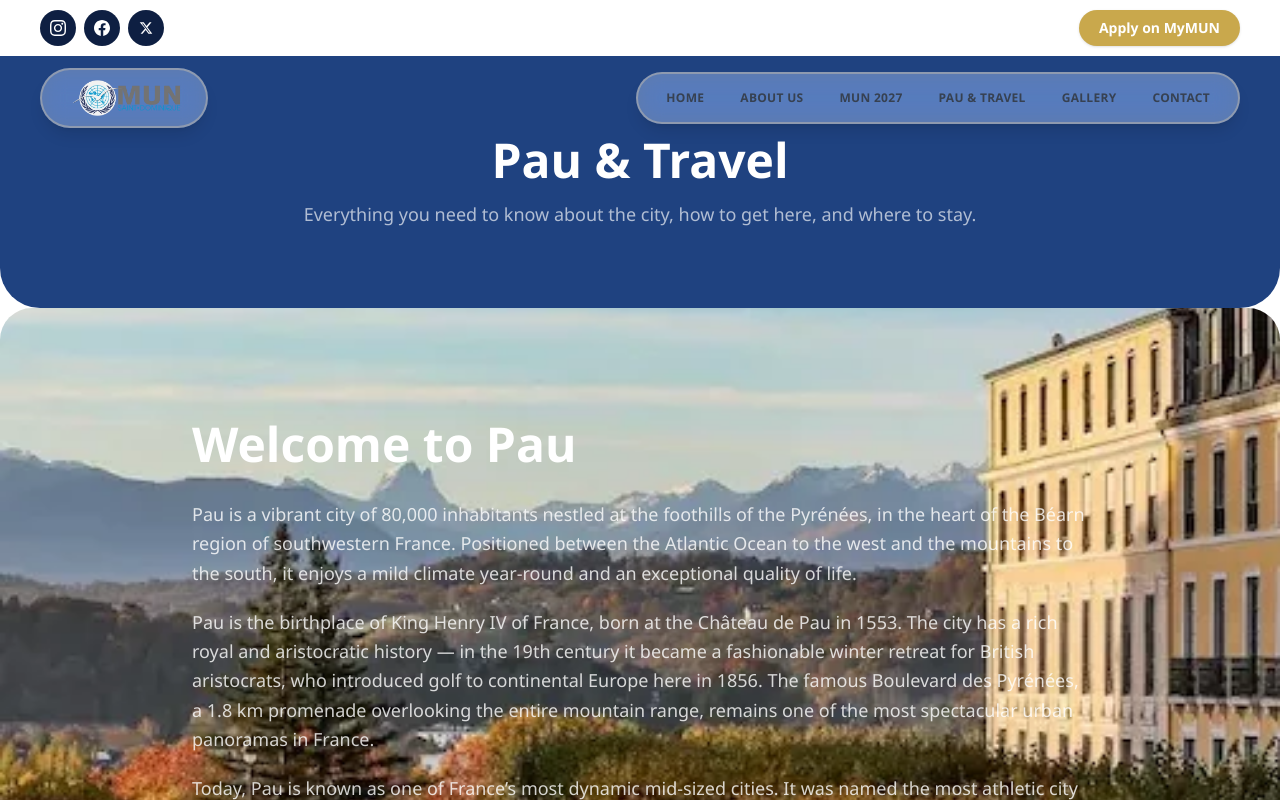
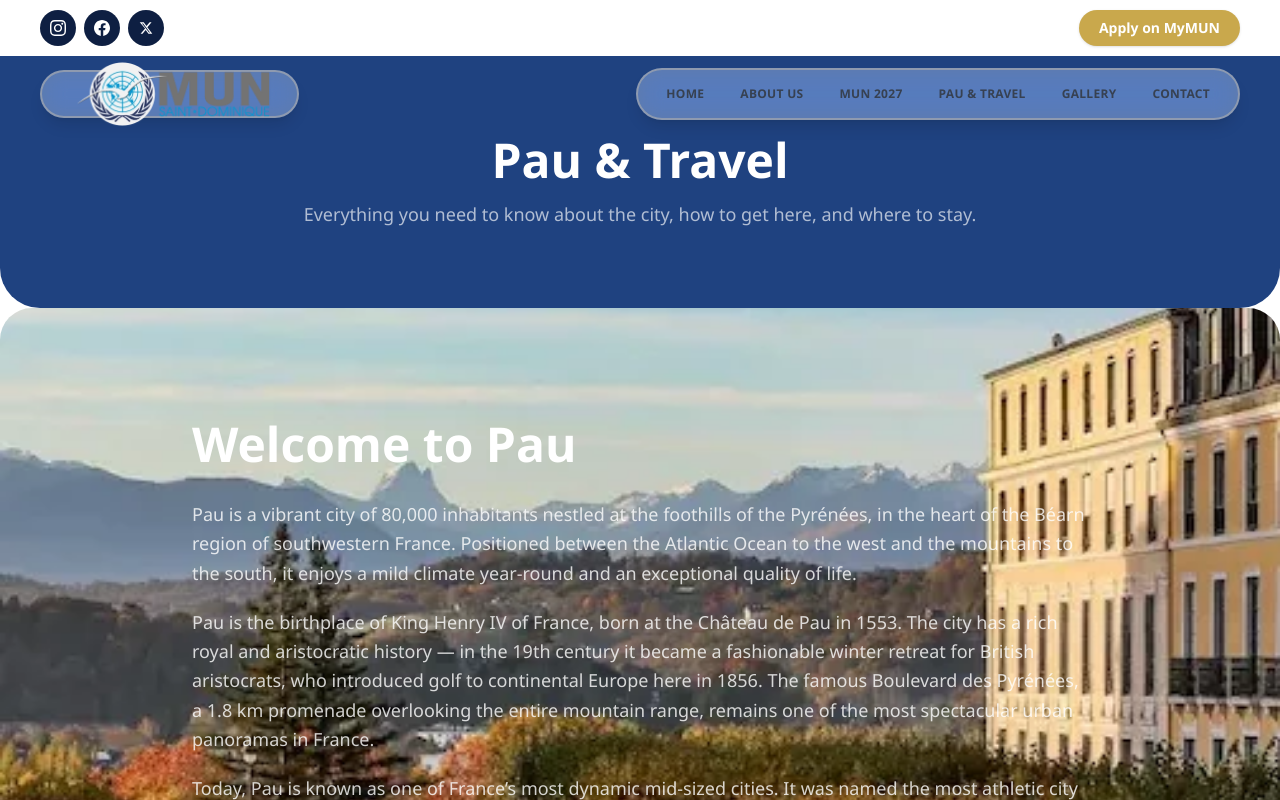
Before and after one commit to gastongabaixtucf8/projet-MUN-saintdo, a Next.js app: page /pau in a window 1280 px wide. Shown: the top 800 px of the page. Built offline with nearby package versions, Linux system fonts and the light colour scheme.

Commit message:
auto-save

```diff
--- a/components/Header.tsx
+++ b/components/Header.tsx
@@ -54,15 +54,15 @@ export default function Header() {
       <div className="absolute top-full left-0 right-0 z-10 px-6 lg:px-10 pt-3">
         <div className="flex items-center justify-between gap-4">
 
-          {/* Logo pill */}
-          <Link href="/" className={`flex items-center rounded-full px-6 py-2.5 ${glass}`}>
+          {/* Logo pill — globe overflows the pill to stand out */}
+          <Link href="/" className={`flex items-center rounded-full px-6 py-1.5 ${glass}`}>
             <Image
               src="/images/logo MUN.webp"
               alt="MUN Saint Dominique"
-              width={170}
-              height={53}
+              width={420}
+              height={130}
               priority
-              className="h-9 w-auto"
+              className="h-16 w-auto -my-4"
             />
           </Link>
 
```
Also changed, not shown: 1 other file (tests, documents, lock files or other folders).
